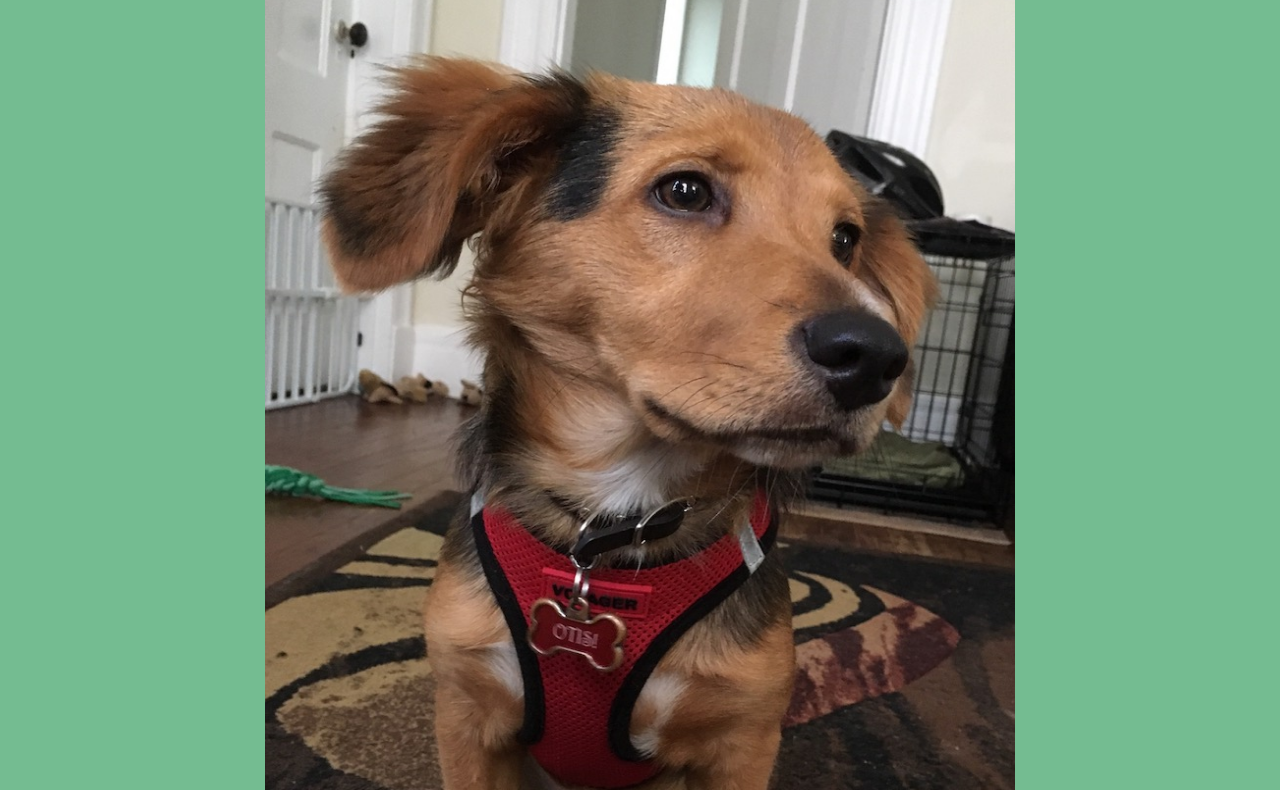
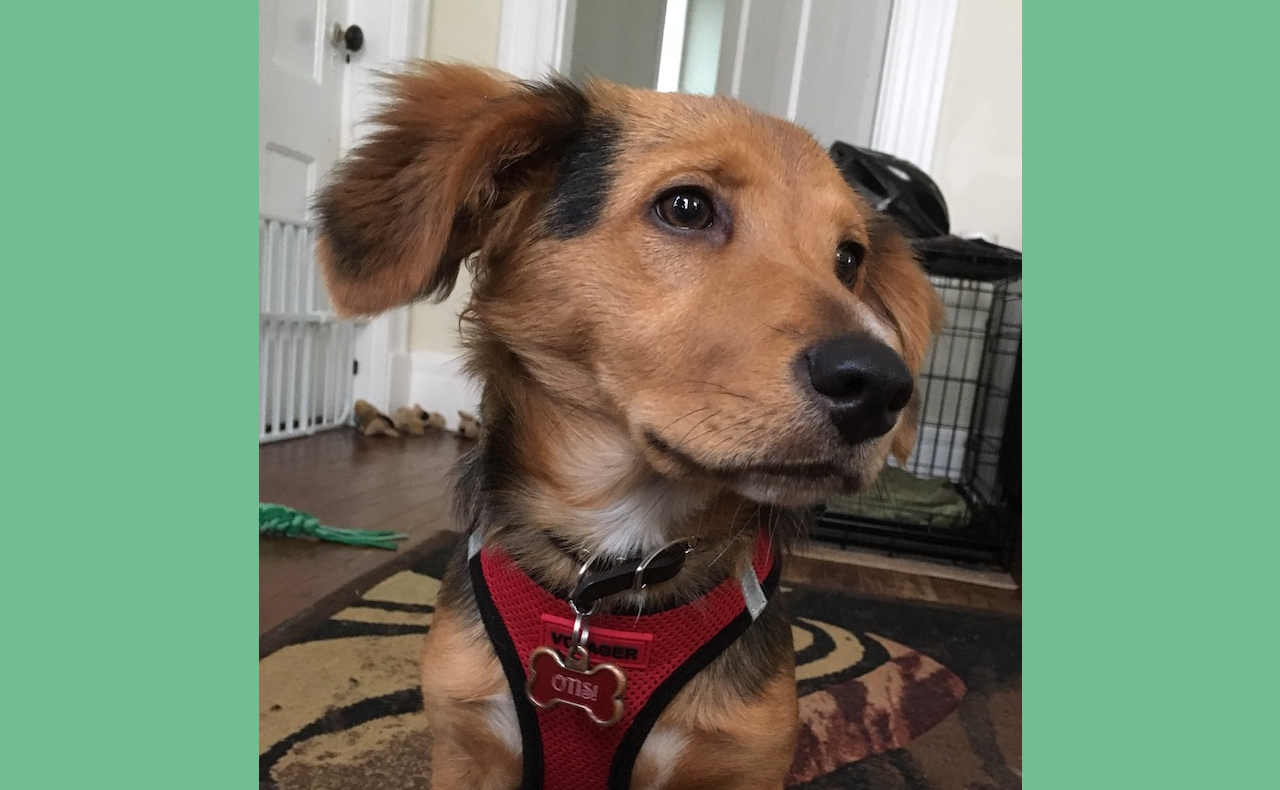
Before and after one commit to ucancallmealicia/ucancallmealicia.github.io, a plain HTML site: page index.html in a window 1280 px wide. Shown: the part 220-1010 px from the top of the page. Drawn offline with nearby package versions, Linux system fonts and the light colour scheme.

Commit message:
resize Otis

```diff
--- a/css/style.css
+++ b/css/style.css
@@ -32,9 +32,10 @@
 
       	img
       	{
-      	width: 750px;
-      	height: 1000px;
+      	width: auto;
+      	height: auto;
       	margin-left: auto;
       	margin-right: auto;
+        max-width: 100%;
       	display: block;
       	}
```
